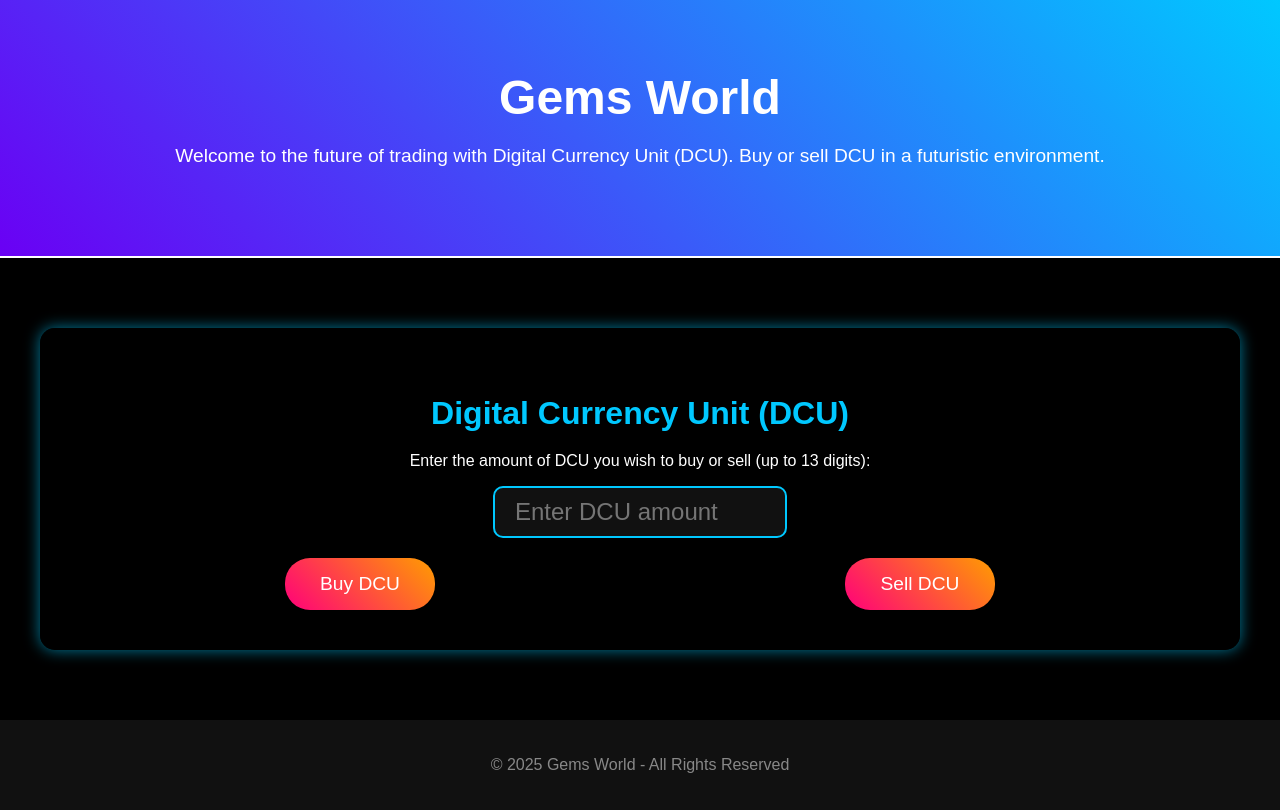
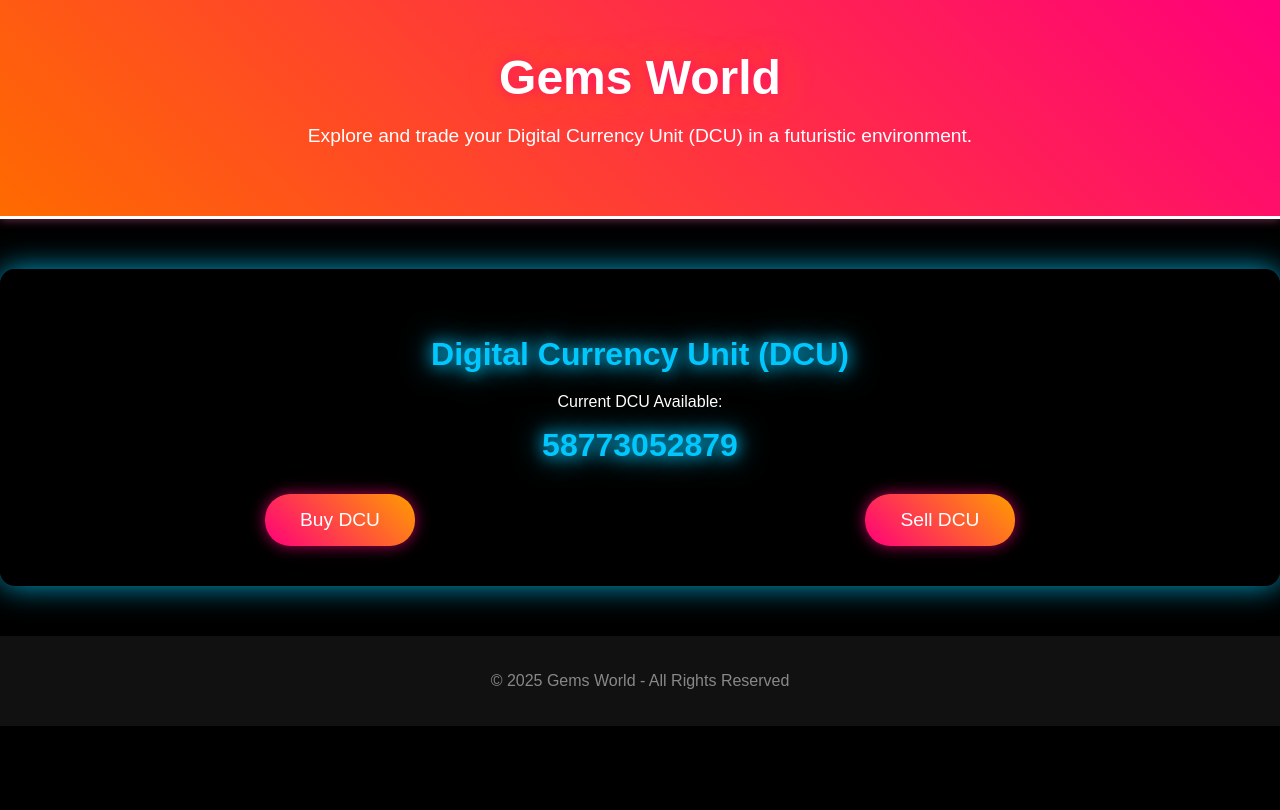
Before and after one commit to CARROTSUSU/GEMS-WORLD, a plain HTML site: page index.html in a window 1280 px wide. Drawn offline with Linux system fonts and the light colour scheme.

Commit message:
Update index.html

```diff
--- a/index.html
+++ b/index.html
@@ -14,21 +14,17 @@
             text-align: center;
         }
 
-        .container {
-            max-width: 1200px;
-            margin: 0 auto;
-            padding: 20px;
-        }
-
         header {
             padding: 50px;
-            background: linear-gradient(45deg, #6a00f4, #00c8ff);
-            border-bottom: 2px solid #fff;
+            background: linear-gradient(45deg, #ff6a00, #ff007a);
+            border-bottom: 3px solid #fff;
+            box-shadow: 0 0 10px rgba(255, 105, 180, 0.5);
         }
 
         header h1 {
             font-size: 3rem;
             margin: 0;
+            text-shadow: 0 0 15px #ff007a, 0 0 30px #ff6a00;
         }
 
         .intro-text {
@@ -37,34 +33,32 @@
             font-weight: lighter;
         }
 
-        .dcu-box {
-            background: rgba(0, 0, 0, 0.8);
+        .dcu-display {
+            background: rgba(0, 0, 0, 0.7);
             border-radius: 15px;
             padding: 40px;
             margin-top: 50px;
-            box-shadow: 0 0 15px rgba(0, 204, 255, 0.6);
+            box-shadow: 0 0 30px rgba(0, 204, 255, 0.8);
         }
 
-        .dcu-box h2 {
+        .dcu-display h2 {
             font-size: 2rem;
             color: #00c8ff;
             margin-bottom: 20px;
+            text-shadow: 0 0 15px #00c8ff, 0 0 30px #00c8ff;
         }
 
-        .dcu-input {
-            background-color: #111;
+        .dcu-amount {
+            font-size: 2rem;
             color: #00c8ff;
-            border: 2px solid #00c8ff;
-            border-radius: 10px;
-            padding: 10px 20px;
-            font-size: 1.5rem;
-            width: 250px;
-            margin-bottom: 20px;
+            font-weight: bold;
+            text-shadow: 0 0 15px #00c8ff, 0 0 30px #00c8ff;
         }
 
         .button-container {
             display: flex;
             justify-content: space-around;
+            margin-top: 30px;
         }
 
         .buy-btn, .sell-btn {
@@ -76,11 +70,13 @@
             cursor: pointer;
             border-radius: 25px;
             width: 150px;
-            transition: background 0.3s ease-in-out;
+            transition: background 0.3s ease-in-out, transform 0.2s ease-in-out;
+            box-shadow: 0 0 15px rgba(255, 0, 122, 0.7);
         }
 
         .buy-btn:hover, .sell-btn:hover {
             background: linear-gradient(45deg, #00c8ff, #ff007a);
+            transform: scale(1.05);
         }
 
         footer {
@@ -90,26 +86,24 @@
             font-size: 1rem;
             color: #888;
         }
+
     </style>
 </head>
 <body>
 
     <header>
-        <div class="container">
-            <h1>Gems World</h1>
-            <p class="intro-text">Welcome to the future of trading with Digital Currency Unit (DCU). Buy or sell DCU in a futuristic environment.</p>
-        </div>
+        <h1>Gems World</h1>
+        <p class="intro-text">Explore and trade your Digital Currency Unit (DCU) in a futuristic environment.</p>
     </header>
 
-    <div class="container">
-        <div class="dcu-box">
-            <h2>Digital Currency Unit (DCU)</h2>
-            <p>Enter the amount of DCU you wish to buy or sell (up to 13 digits):</p>
-            <input class="dcu-input" type="text" id="dcuAmount" placeholder="Enter DCU amount" maxlength="13">
-            <div class="button-container">
-                <button class="buy-btn" onclick="handleTransaction('buy')">Buy DCU</button>
-                <button class="sell-btn" onclick="handleTransaction('sell')">Sell DCU</button>
-            </div>
+    <div class="dcu-display">
+        <h2>Digital Currency Unit (DCU)</h2>
+        <p>Current DCU Available:</p>
+        <div class="dcu-amount" id="dcuAmount">0000000000000</div>
+
+        <div class="button-container">
+            <button class="buy-btn" onclick="goToSite('buy')">Buy DCU</button>
+            <button class="sell-btn" onclick="goToSite('sell')">Sell DCU</button>
         </div>
     </div>
 
@@ -118,22 +112,23 @@
     </footer>
 
     <script>
-        function handleTransaction(action) {
-            const dcuAmount = document.getElementById('dcuAmount').value;
-            if (dcuAmount === "" || isNaN(dcuAmount) || dcuAmount.length > 13) {
-                alert("Please enter a valid 13-digit DCU amount.");
-                return;
+        // Generate a random DCU value with 13 digits
+        function generateDCUAmount() {
+            const dcu = (Math.random() * 1e13).toFixed(0);  // Generate a 13-digit random number
+            document.getElementById('dcuAmount').textContent = dcu;
+        }
+
+        // Redirect to the specified URL for Buy/Sell action
+        function goToSite(action) {
+            if (action === 'buy') {
+                window.location.href = "https://carrotsusu.github.io/Items-world/";
+            } else if (action === 'sell') {
+                window.location.href = "https://carrotsusu.github.io/Items-world/";
             }
+        }
 
-            let message = "";
-            if (action === "buy") {
-                message = `You are buying ${dcuAmount} DCU.`;
-            } else if (action === "sell") {
-                message = `You are selling ${dcuAmount} DCU.`;
-            }
-
-            alert(message);
-        }
+        // Call the function to generate a random DCU amount when the page loads
+        window.onload = generateDCUAmount;
     </script>
 
 </body>
```
